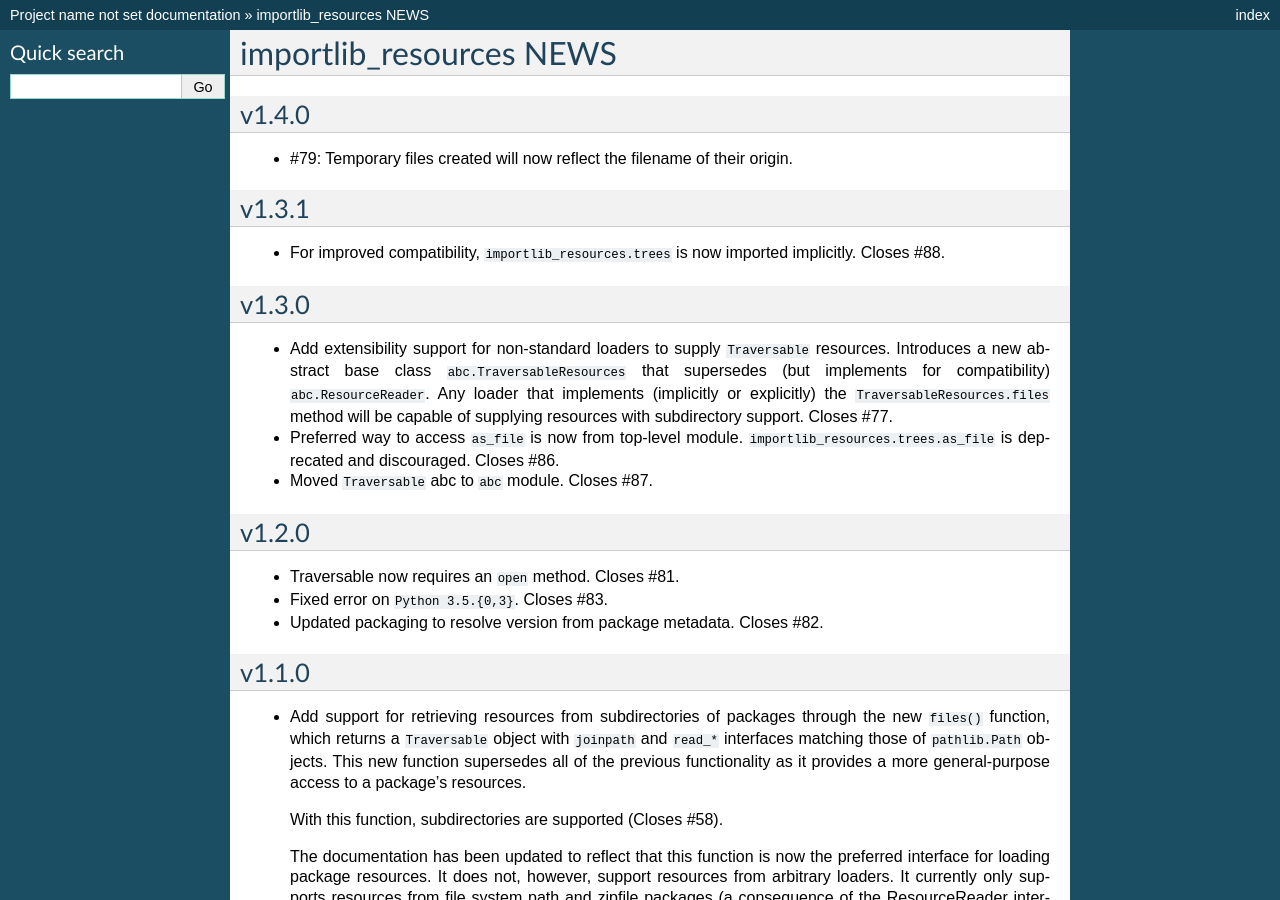
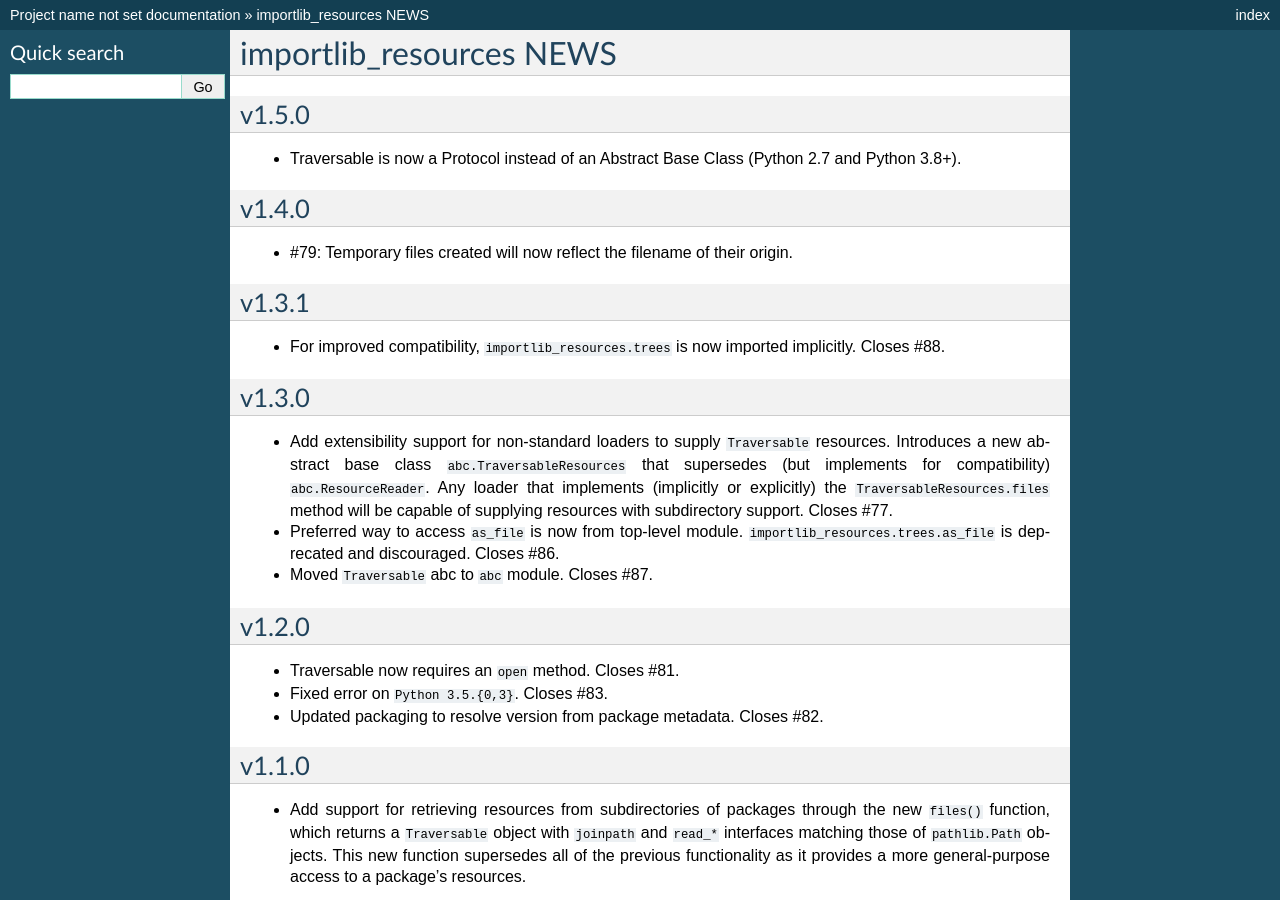
Before and after one commit to python/importlib_resources, a Sphinx documentation site: the page built from docs/changelog.rst, in a window 1280 px wide and 900 px high. Built offline with Sphinx 7.4.7, drawn with Linux system fonts in a browser that asks for light colours; pages that are not in the unit, such as notebooks, are missing from menus.

Commit message:
Update changelog.

```diff
--- a/docs/changelog.rst
+++ b/docs/changelog.rst
@@ -1,6 +1,12 @@
 ==========================
  importlib_resources NEWS
 ==========================
+
+v1.5.0
+======
+
+* Traversable is now a Protocol instead of an Abstract Base
+  Class (Python 2.7 and Python 3.8+).
 
 v1.4.0
 ======
```
